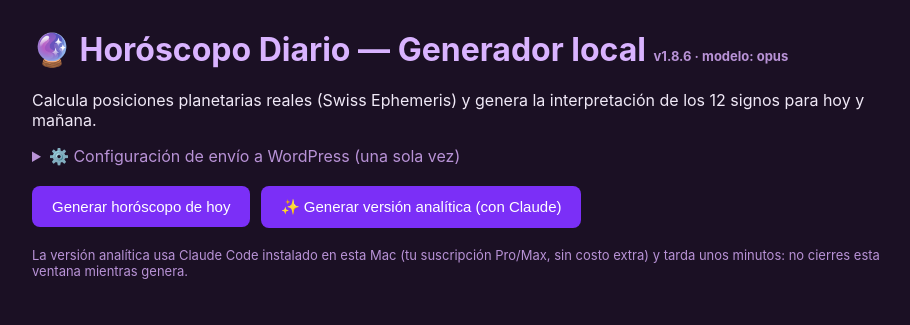
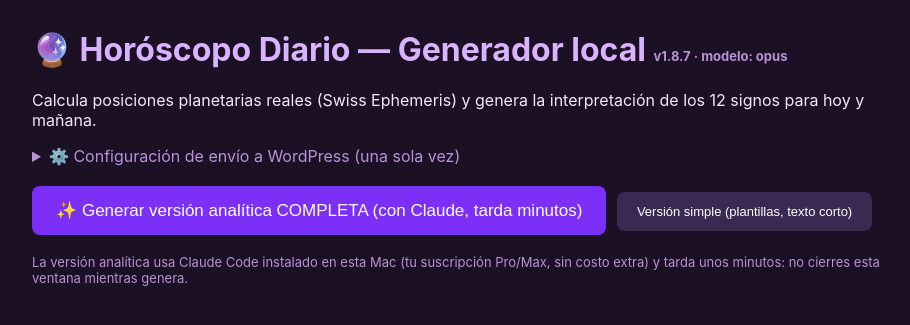
Before and after one commit to DurvalMunozCodazzi/clase6, a Flask app: page / in a window 1280 px wide. Shown: the top 325 px of the page, without its empty margins (158-1068 px from the left). Run offline with Flask 3, Linux system fonts and the light colour scheme.

Commit message:
Make the analytical horoscope the primary button and remove Regenerar
The user kept getting short output because after any generation the two
mode buttons were hidden and only "Regenerar" remained — which silently
repeated the last-used mode. Since that last mode was the quick simple
one, every subsequent click regenerated short template text while
looking like a retry. The analytical button is now the big primary one
(labeled COMPLETA, always visible), the simple version is a smaller
secondary button labeled "texto corto", and Regenerar is gone — every
generation now requires an explicit mode choice.

```diff
--- a/horoscopo-diario/analitico.py
+++ b/horoscopo-diario/analitico.py
@@ -16,7 +16,7 @@ from interpretar import (
     RULER, RULER_TRADICIONAL, _casa, _aspectos_de, _texto_aspecto,
 )
 
-VERSION = "1.8.6"
+VERSION = "1.8.7"
 
 CLAUDE_PATH = "/Users/edgardomunozcodazzi/Downloads/node-v24.14.1-darwin-x64/bin/claude"
 CLAUDE_MODEL = "opus"  # fijo a propósito: si no se especifica, Claude Code usa el default
--- a/horoscopo-diario/templates/index.html
+++ b/horoscopo-diario/templates/index.html
@@ -36,9 +36,8 @@
     <button id="guardarConfigBtn" style="margin-left:10px;">Guardar</button>
   </details>
 
-  <button id="generarBtn">Generar horóscopo de hoy</button>
-  <button id="generarIaBtn">✨ Generar versión analítica (con Claude)</button>
-  <button id="regenerarBtn" class="oculto">🔄 Regenerar</button>
+  <button id="generarIaBtn" style="font-size:17px;padding:14px 24px;">✨ Generar versión analítica COMPLETA (con Claude, tarda minutos)</button>
+  <button id="generarBtn" style="background:#3a2a52;font-size:13px;">Versión simple (plantillas, texto corto)</button>
   <button id="copyJsonBtn" class="oculto">Copiar JSON para WordPress</button>
   <button id="enviarWpBtn" class="oculto">🚀 Enviar directo a WordPress</button>
   <p style="font-size:13px;color:#b892d6;">La versión analítica usa Claude Code instalado en esta Mac (tu suscripción Pro/Max, sin costo extra) y tarda unos minutos: no cierres esta ventana mientras genera.</p>
@@ -65,7 +64,6 @@
 <script>
 const generarBtn = document.getElementById('generarBtn');
 const generarIaBtn = document.getElementById('generarIaBtn');
-const regenerarBtn = document.getElementById('regenerarBtn');
 const copyJsonBtn = document.getElementById('copyJsonBtn');
 const enviarWpBtn = document.getElementById('enviarWpBtn');
 const siteUrlInput = document.getElementById('siteUrlInput');
@@ -74,7 +72,7 @@ const statusDiv = document.getElementById('status');
 const resultadoDiv = document.getElementById('resultado');
 const jsonWpBox = document.getElementById('jsonWp');
 let ultimoJson = '';
-let endpointActual = '/generar';
+let endpointActual = '/generar';  // solo informativo
 
 siteUrlInput.value = localStorage.getItem('tdt_site_url') || '';
 tokenInput.value = localStorage.getItem('tdt_token') || '';
@@ -138,7 +136,6 @@ async function generarHoroscopo(endpoint) {
   endpointActual = endpoint;
   generarBtn.disabled = true;
   generarIaBtn.disabled = true;
-  regenerarBtn.disabled = true;
   statusDiv.textContent = endpoint === '/generar_analitico'
     ? 'Consultando a Claude para cada signo (esto puede tardar varios minutos, no cierres la ventana)...'
     : 'Calculando posiciones planetarias y generando interpretación...';
@@ -169,22 +166,17 @@ async function generarHoroscopo(endpoint) {
     resultadoDiv.classList.remove('oculto');
     copyJsonBtn.classList.remove('oculto');
     enviarWpBtn.classList.remove('oculto');
-    regenerarBtn.classList.remove('oculto');
-    generarBtn.classList.add('oculto');
-    generarIaBtn.classList.add('oculto');
     statusDiv.textContent = `Listo — ${endpoint === '/generar_analitico' ? '✨ VERSIÓN ANALÍTICA (con Claude)' : 'versión simple (plantillas, texto corto)'}. Copia guardada en ${data.archivo_guardado}`;
   } catch (err) {
     statusDiv.textContent = 'Error: ' + err.message;
   } finally {
     generarBtn.disabled = false;
     generarIaBtn.disabled = false;
-    regenerarBtn.disabled = false;
   }
 }
 
 generarBtn.addEventListener('click', () => generarHoroscopo('/generar'));
 generarIaBtn.addEventListener('click', () => generarHoroscopo('/generar_analitico'));
-regenerarBtn.addEventListener('click', () => generarHoroscopo(endpointActual));
 
 copyJsonBtn.addEventListener('click', async () => {
   jsonWpBox.select();
```
